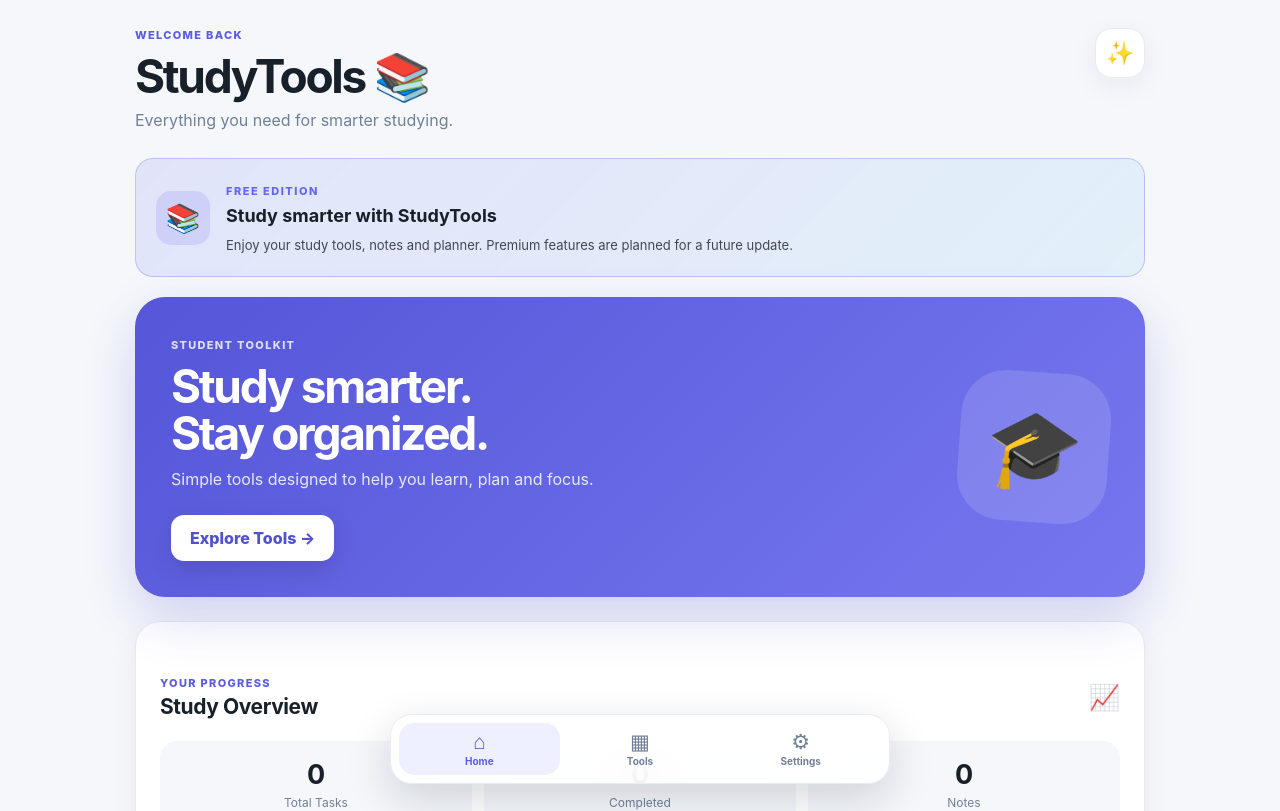
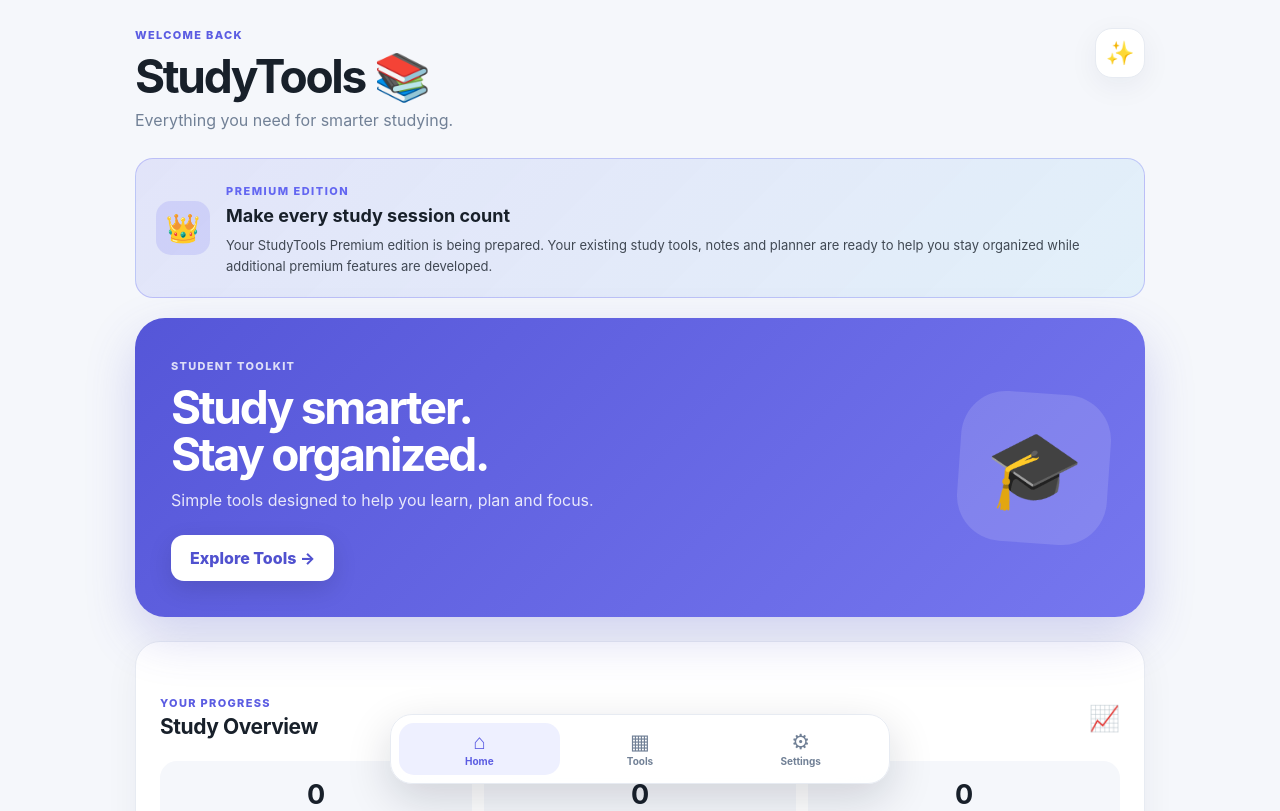
Before and after one commit to AppMasterM/StudyTools, a React (Create React App) app in the folder StudyTools_Complete_Corrected/StudyTools/: page / in a window 1280 px wide. Shown: the top 811 px of the page. Built offline with nearby package versions, Linux system fonts and the light colour scheme.

Commit message:
Change EditionBanner from Free to Premium Edition
Updated the EditionBanner component to reflect changes from Free Edition to Premium Edition, including updated text and icon.

```diff
--- a/StudyTools_Complete_Corrected/StudyTools/src/EditionBanner.js
+++ b/StudyTools_Complete_Corrected/StudyTools/src/EditionBanner.js
@@ -5,22 +5,24 @@ export default function EditionBanner() {
 return (
 <section
 className="edition-banner"
-aria-label="StudyTools Free Edition"
+aria-label="StudyTools Premium Edition"
 >
 <div className="edition-banner-icon" aria-hidden="true">
-📚
+👑
 </div>
 
   <div className="edition-banner-content">
     <span className="edition-banner-label">
-      FREE EDITION
+      PREMIUM EDITION
     </span>
 
-    <h3>Study smarter with StudyTools</h3>
+    <h3>Make every study session count</h3>
 
     <p>
-      Enjoy your study tools, notes and planner.
-      Premium features are planned for a future update.
+      Your StudyTools Premium edition is being prepared.
+      Your existing study tools, notes and planner are ready
+      to help you stay organized while additional premium
+      features are developed.
     </p>
   </div>
 </section>
```
